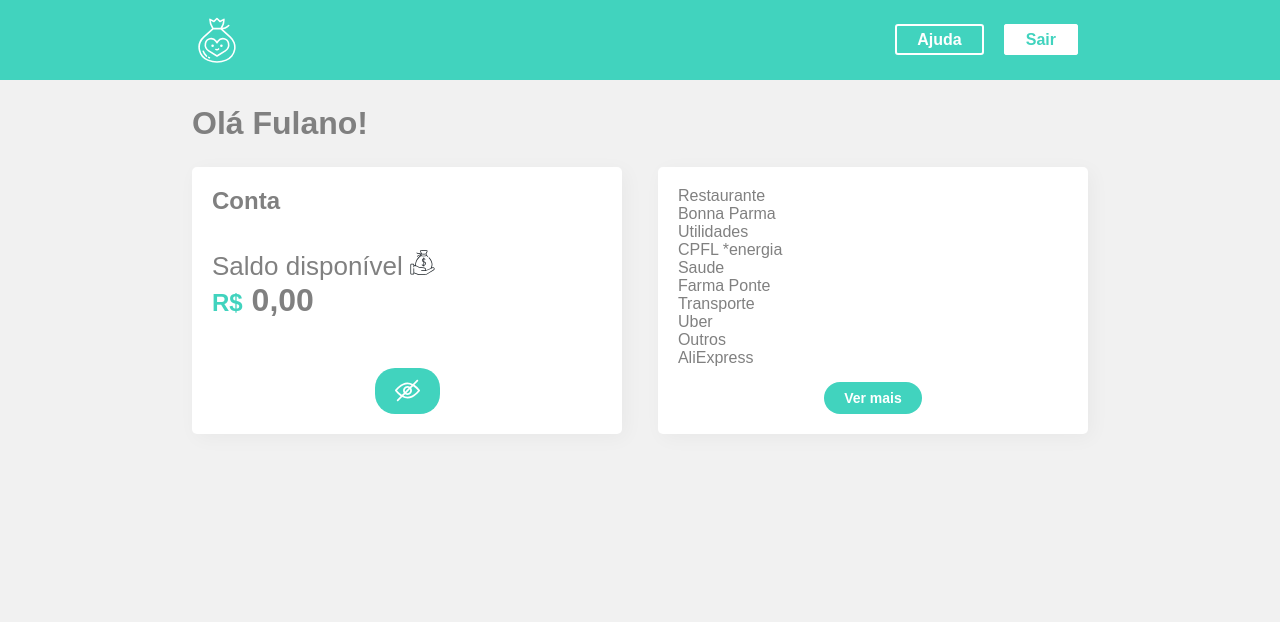
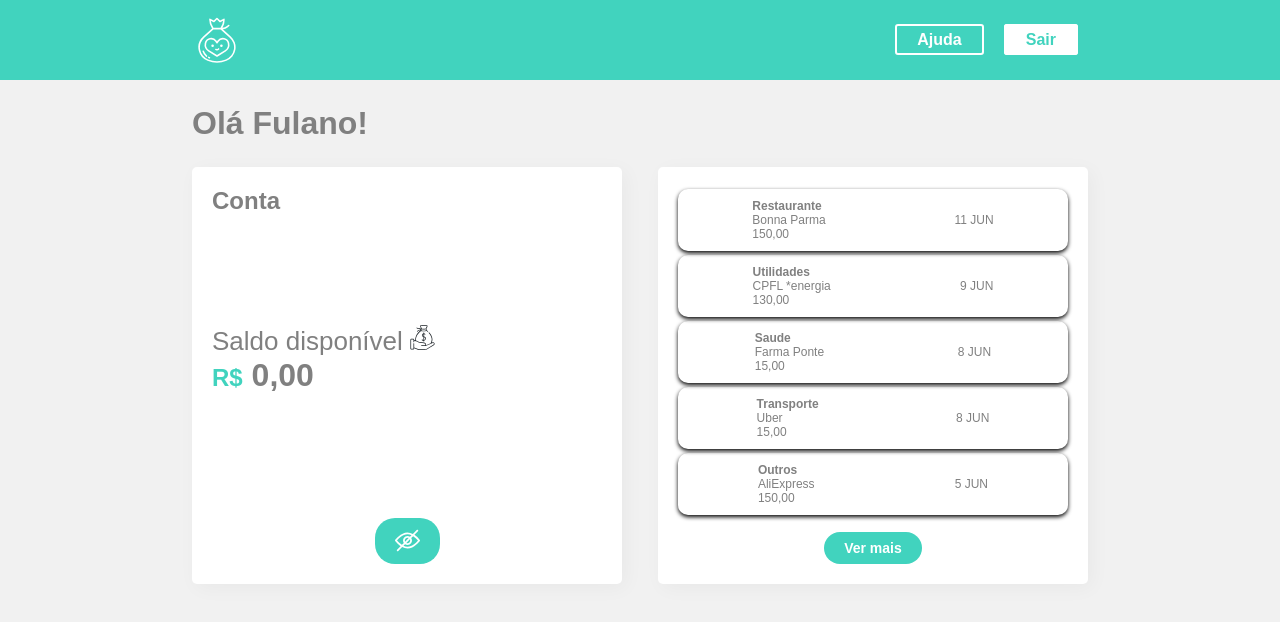
Before and after one commit to ricardoaruiz/curso-react-styled-components, a React (Create React App) app: page / in a window 1280 px wide. Shown: the top 622 px of the page. Built offline with nearby package versions, Linux system fonts and the light colour scheme; the HTML template or start-up script is replaced by a standard one.

Commit message:
feat: creating Items and Item components

```diff
--- a/src/Components/Extrato/index.jsx
+++ b/src/Components/Extrato/index.jsx
@@ -1,5 +1,6 @@
 import React from 'react'
 import { extratoLista } from '../../info'
+import { Items } from '../Items'
 
 import { Box, Button } from '../ui/index'
 
@@ -7,10 +8,7 @@ const Extrato = () => {
   return (
     <Box>
       {extratoLista.updates.map(({ id, type, from, value, date }) => (
-        <div key={id}>
-          <div>{type}</div>
-          <div>{from}</div>
-        </div>
+        <Items key={id} type={type} from={from} value={value} date={date} />
       ))}
       <Button>Ver mais</Button>
     </Box>
--- /dev/null
+++ b/src/Components/Item/index.jsx
@@ -0,0 +1,20 @@
+import React from 'react'
+import styled from 'styled-components'
+
+const ItemWrapper = styled.div`
+  display: flex;
+  flex-direction: column;
+
+  .text {
+    font-weight: bold;
+  }
+`
+export const Item = ({ type, from, value }) => {
+  return (
+    <ItemWrapper>
+      <span className="text">{type}</span>
+      <span>{from}</span>
+      <span>{value}</span>
+    </ItemWrapper>
+  )
+}
--- /dev/null
+++ b/src/Components/Items/index.jsx
@@ -0,0 +1,21 @@
+import React from 'react'
+import styled from 'styled-components'
+import { Item } from '../Item'
+
+export const ItemsWrapper = styled.div`
+  box-shadow: 0px 2px 4px 0px rgba(0,0,0.4);
+  border-radius: 10px;
+  margin: 2px 0;
+  display: flex;
+  align-items: center;
+  justify-content: space-around;
+  padding: 10px;
+  font-size: 12px;
+`
+
+export const Items = (props) => {
+  return <ItemsWrapper>
+    <Item { ...props } />
+    <span>{props.date}</span>
+  </ItemsWrapper>
+}
```
